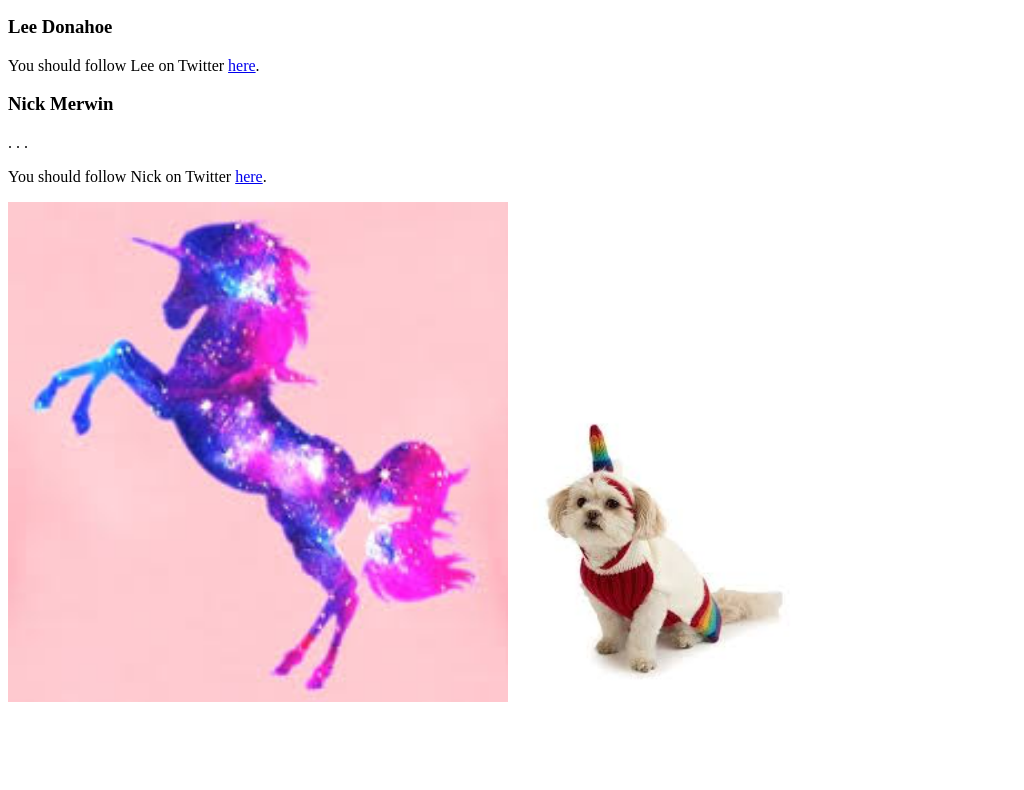
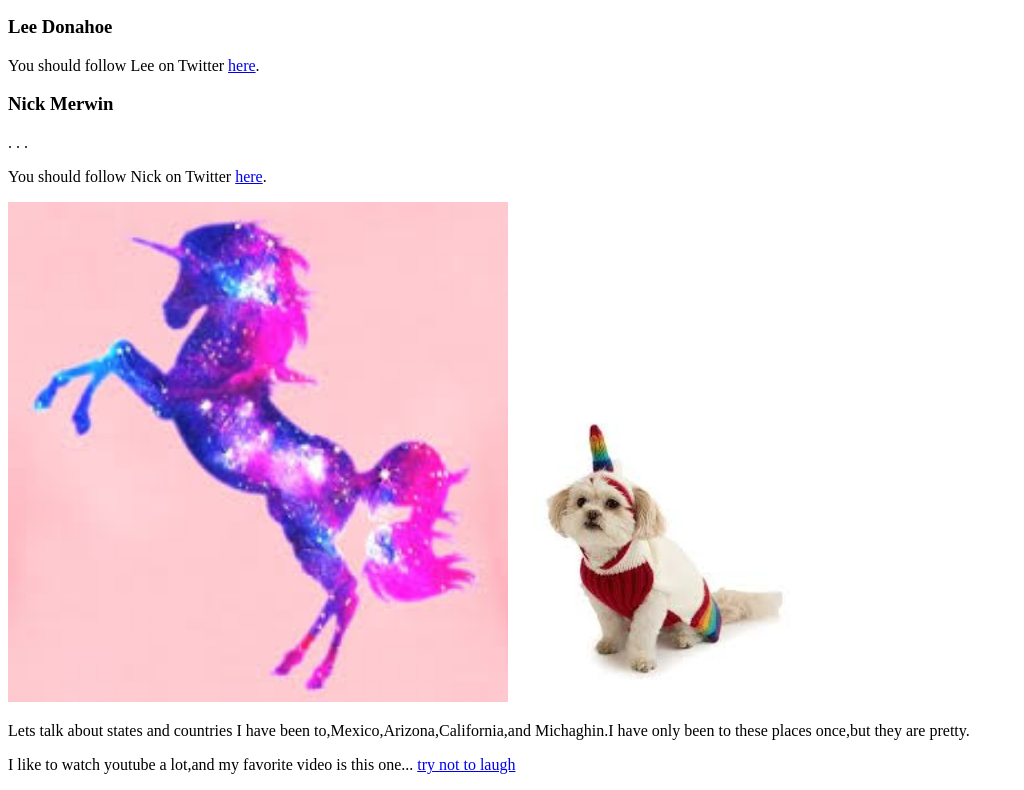
Before and after one commit to berrysaige/sample_website, a plain HTML site: page index.html in a window 1280 px wide. Shown: the part 992-1782 px from the top of the page, without its empty margins (0-1024 px from the left). Before the commit the page ends 1706 px from the top, so only its background shows below. Drawn offline with Linux system fonts and the light colour scheme.

Commit message:
update index.html

```diff
--- a/index.html
+++ b/index.html
@@ -92,3 +92,14 @@
 </body>
 
  </html>
+
+
+ <p>
+ Lets talk about states and countries I have been to,Mexico,Arizona,California,and
+ Michaghin.I have only been to these places once,but they are pretty.
+ </p>
+
+   <p>
+ I like to watch youtube a lot,and my favorite video is this one...
+
+ <a href="https://https://youtu.be/D9xYqu8NJlw" target="_blank">try not to laugh</a>
```
Also changed, not shown: lexi.html (+9 -0 lines).
